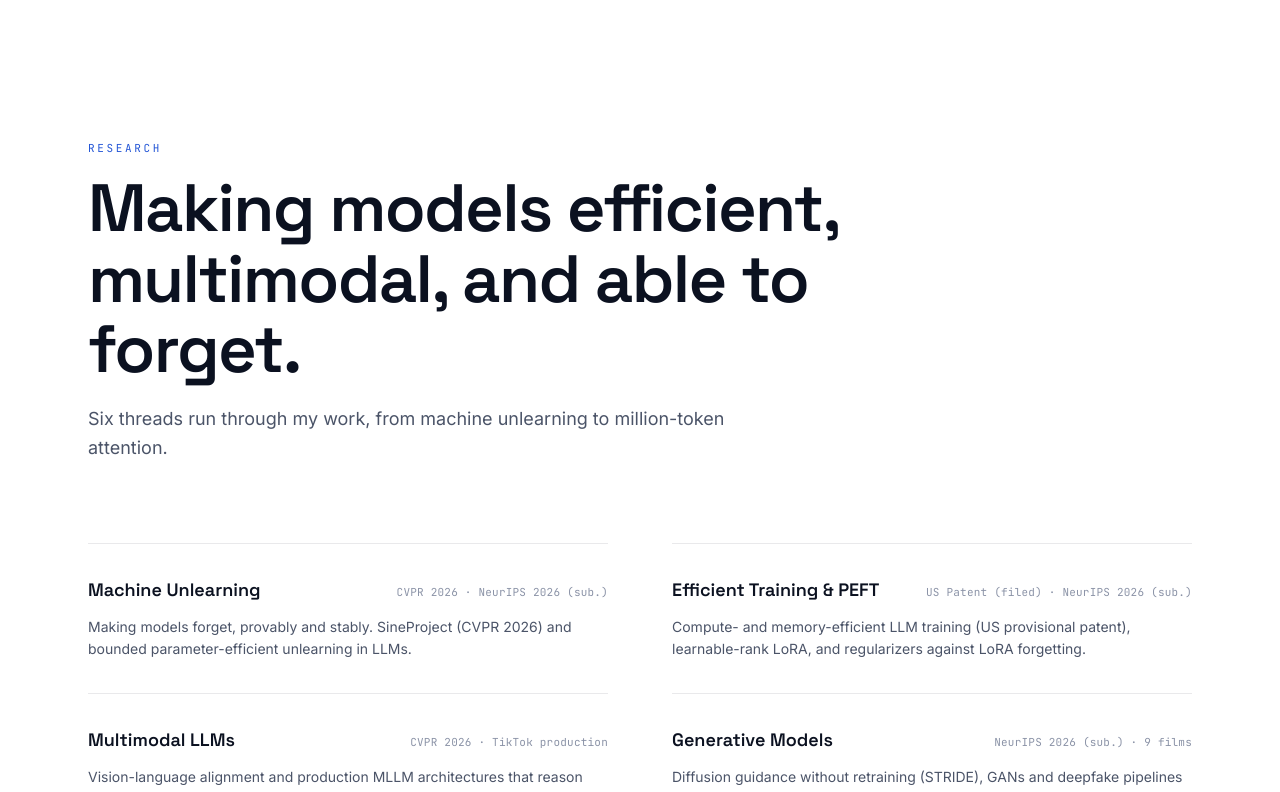
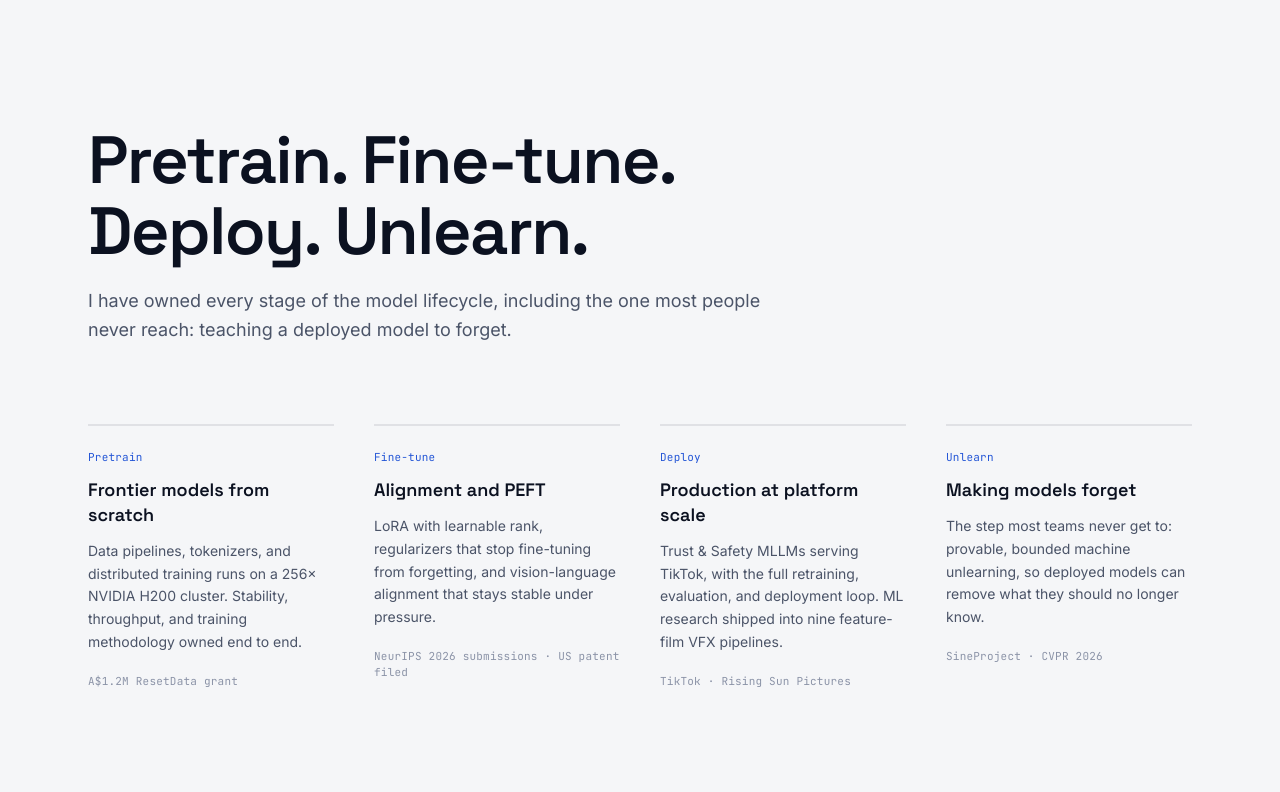
Before and after one commit to arpit2412/arpit2412.github.io, a Next.js app: page / in a window 1280 px wide. Shown: the part 1800-2592 px from the top of the page. Built offline with nearby package versions, Linux system fonts and the light colour scheme.

Commit message:
feat(site): lifecycle section, pretrain to unlearn as four owned stages

```diff
--- a/app/page.tsx
+++ b/app/page.tsx
@@ -1,5 +1,6 @@
 import Hero from "@/components/Hero";
 import About from "@/components/About";
+import Lifecycle from "@/components/Lifecycle";
 import Research from "@/components/Research";
 import Projects from "@/components/Projects";
 import Timeline from "@/components/Timeline";
@@ -12,6 +13,7 @@ export default function Home() {
     <main className="overflow-x-clip">
       <Hero />
       <About />
+      <Lifecycle />
       <Research />
       <Projects />
       <Timeline />
--- /dev/null
+++ b/components/Lifecycle.tsx
@@ -0,0 +1,55 @@
+import Reveal from "@/components/Reveal";
+import SectionHeading from "@/components/SectionHeading";
+
+const stages = [
+  {
+    verb: "Pretrain",
+    head: "Frontier models from scratch",
+    body: "Data pipelines, tokenizers, and distributed training runs on a 256× NVIDIA H200 cluster. Stability, throughput, and training methodology owned end to end.",
+    proof: "A$1.2M ResetData grant",
+  },
+  {
+    verb: "Fine-tune",
+    head: "Alignment and PEFT",
+    body: "LoRA with learnable rank, regularizers that stop fine-tuning from forgetting, and vision-language alignment that stays stable under pressure.",
+    proof: "NeurIPS 2026 submissions · US patent filed",
+  },
+  {
+    verb: "Deploy",
+    head: "Production at platform scale",
+    body: "Trust & Safety MLLMs serving TikTok, with the full retraining, evaluation, and deployment loop. ML research shipped into nine feature-film VFX pipelines.",
+    proof: "TikTok · Rising Sun Pictures",
+  },
+  {
+    verb: "Unlearn",
+    head: "Making models forget",
+    body: "The step most teams never get to: provable, bounded machine unlearning, so deployed models can remove what they should no longer know.",
+    proof: "SineProject · CVPR 2026",
+  },
+];
+
+export default function Lifecycle() {
+  return (
+    <section className="relative border-t border-edge py-28 md:py-36">
+      <div className="mx-auto max-w-shell px-6">
+        <SectionHeading
+          title="Pretrain. Fine-tune. Deploy. Unlearn."
+          lede="I have owned every stage of the model lifecycle, including the one most people never reach: teaching a deployed model to forget."
+        />
+
+        <div className="grid gap-x-10 gap-y-12 sm:grid-cols-2 lg:grid-cols-4">
+          {stages.map((s, i) => (
+            <Reveal key={s.verb} delay={i * 0.1}>
+              <div className="group relative border-t-2 border-edge pt-6 transition-colors duration-500 hover:border-accent">
+                <p className="font-mono text-2xs text-accent">{s.verb}</p>
+                <h3 className="mt-3 font-display text-lg font-semibold leading-snug">{s.head}</h3>
+                <p className="mt-3 text-sm leading-relaxed text-muted">{s.body}</p>
+                <p className="mt-5 font-mono text-2xs text-faint">{s.proof}</p>
+              </div>
+            </Reveal>
+          ))}
+        </div>
+      </div>
+    </section>
+  );
+}
```
